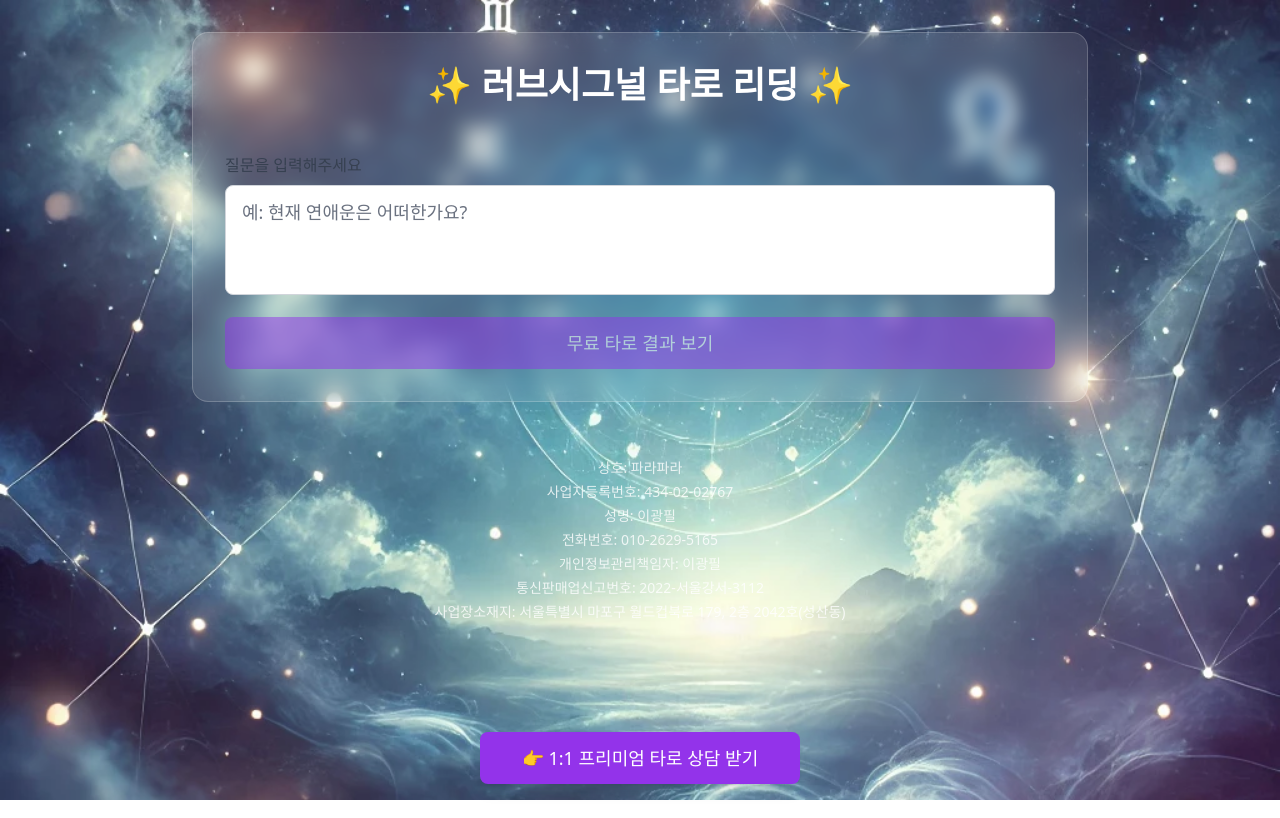
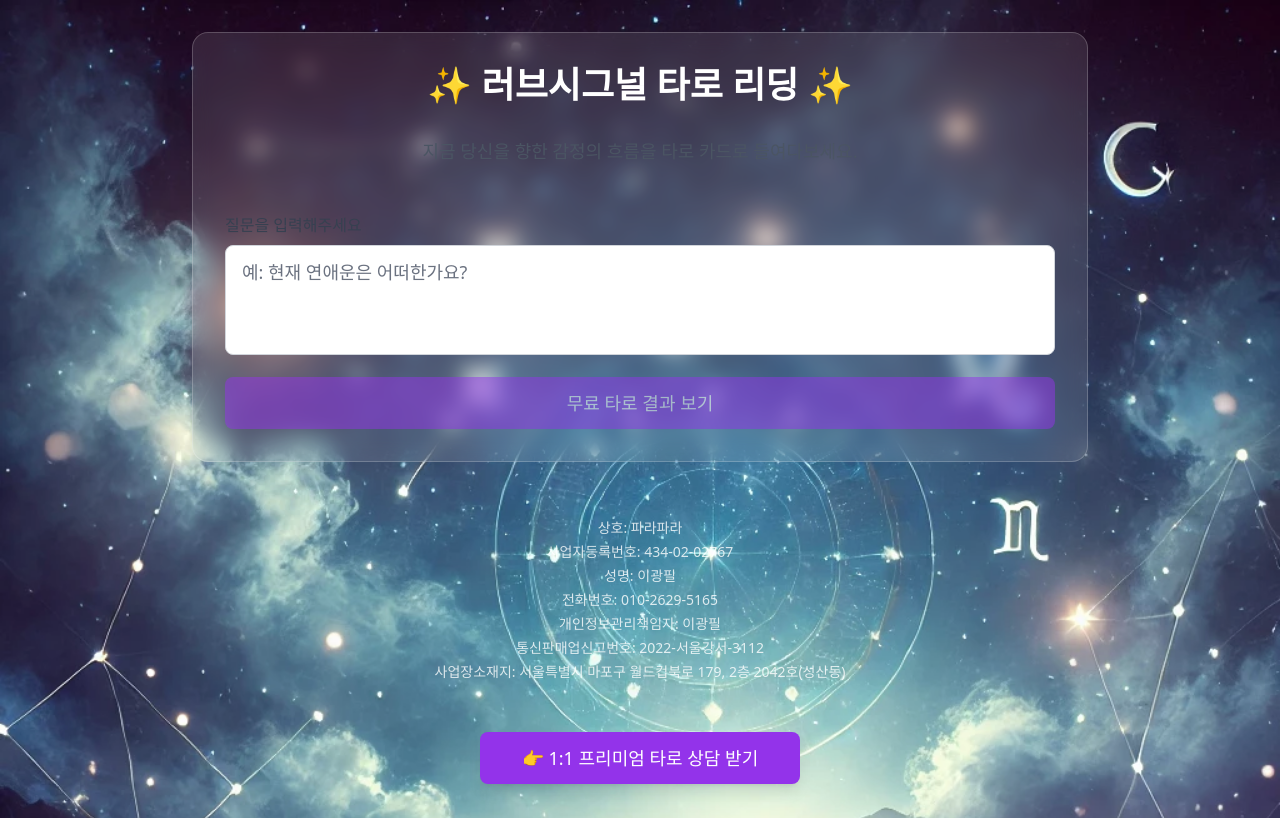
Before and after one commit to leekwangpil/-tarot-web-public, a Next.js app: page / in a window 1280 px wide. Built offline with nearby package versions, Linux system fonts and the light colour scheme.

Commit message:
feat: 타이틀 아래 문구 추가

```diff
--- a/app/page.tsx
+++ b/app/page.tsx
@@ -99,6 +99,9 @@ export default function Home() {
         <h1 className="text-2xl sm:text-3xl md:text-4xl font-bold text-center mb-6 sm:mb-8">
           ✨ 러브시그널 타로 리딩 ✨
         </h1>
+        <p className="text-center text-lg text-gray-600 mb-8">
+          지금 당신을 향한 감정의 흐름을 타로 카드로 들여다보세요.
+        </p>
 
         <div className="mt-8 sm:mt-12">
           <div className="flex flex-col gap-4">
```
